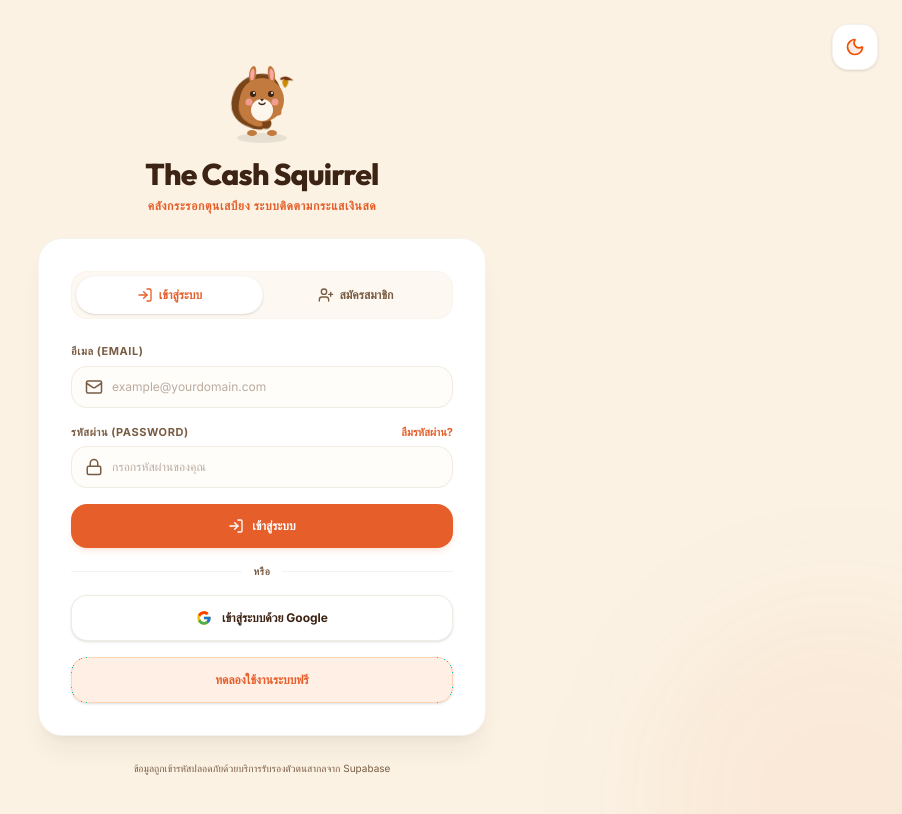
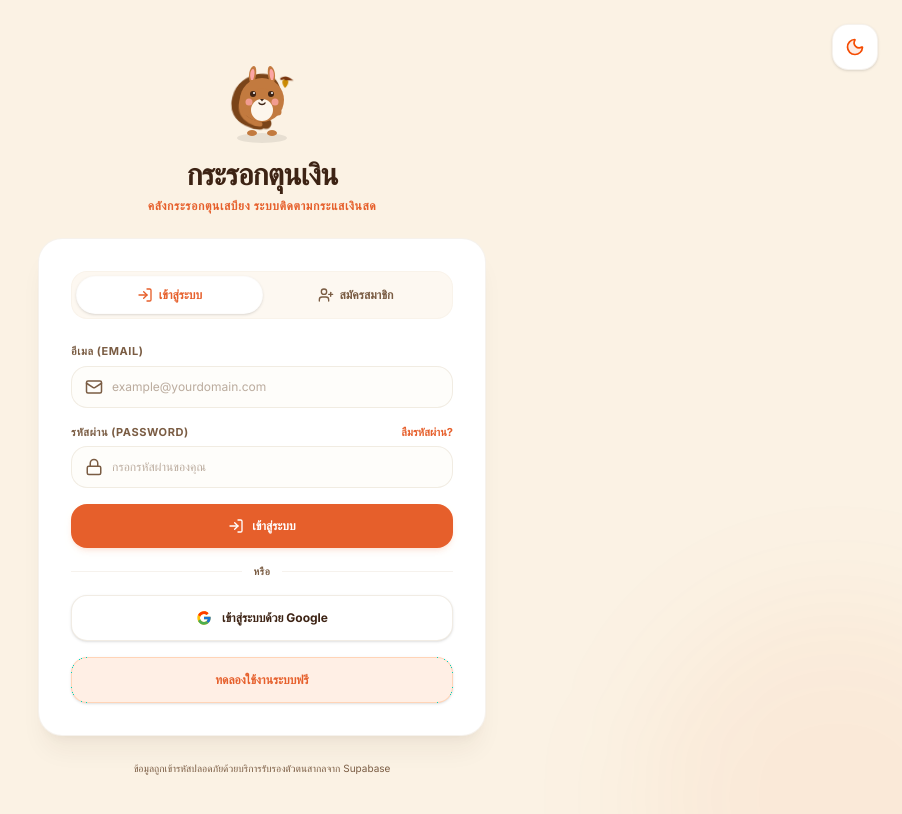
Before and after one commit to kainoktop-bit/cash-squirrel, a React (Vite) app: page / in a window 1280 px wide. Shown: the top 814 px of the page, without its empty margins (378-1280 px from the left). Built offline with nearby package versions, Linux system fonts and the light colour scheme.

Commit message:
Rename app to กระรอกตุนเงิน for easier readability
Co-Authored-By: Claude Sonnet 5 <noreply@anthropic.com>
Claude-Session: https://claude.ai/code/session_012Pz2BQT4dtcGbReNXSpHLc

```diff
--- a/index.html
+++ b/index.html
@@ -9,10 +9,10 @@
     <!-- iOS meta tags for full PWA and home screen integration -->
     <meta name="apple-mobile-web-app-capable" content="yes" />
     <meta name="apple-mobile-web-app-status-bar-style" content="default" />
-    <meta name="apple-mobile-web-app-title" content="กระรอกตุนเสบียง" />
+    <meta name="apple-mobile-web-app-title" content="กระรอกตุนเงิน" />
     <link rel="apple-touch-icon" href="/favicon.svg" />
 
-    <title>The Cash Squirrel 🐿️ - บันทึกงาน & ซิงค์ข้อมูลคลาวด์</title>
+    <title>กระรอกตุนเงิน 🐿️ - บันทึกงาน & ซิงค์ข้อมูลคลาวด์</title>
   </head>
   <body>
     <div id="root"></div>
--- a/metadata.json
+++ b/metadata.json
@@ -1,5 +1,5 @@
 {
-  "name": "The Cash Squirrel",
+  "name": "กระรอกตุนเงิน",
   "description": "Cashflow tracker app for freelancers and influencers with credit term forecasting and split calculations.",
   "requestFramePermissions": [],
   "majorCapabilities": [
--- a/src/App.tsx
+++ b/src/App.tsx
@@ -137,7 +137,7 @@ const cleanJobs = (arr: any[]): Job[] => {
 
 const TOUR_STEPS: TourStep[] = [
   {
-    title: "ยินดีต้อนรับสู่ The Cash Squirrel!",
+    title: "ยินดีต้อนรับสู่กระรอกตุนเงิน!",
     description: "ผมคือคุณกระรอกน้อย ผู้ช่วยตุนเสบียงเงินสดของคุณครับ! ผมจะขอพาคุณไปชมรอบๆ เพื่อแนะนำฟีเจอร์เด็ดๆ ทั้ง 9 ส่วนของเครื่องมือฟรีแลนซ์ไทยตัวนี้อย่างรวดเร็วเลยนะครับ!",
     mood: "wave",
     tab: "dashboard"
@@ -198,7 +198,7 @@ const TOUR_STEPS: TourStep[] = [
   },
   {
     title: "การทัวร์สิ้นสุดแล้วครับ!",
-    description: "ยอดเยี่ยมมากครับ! ตอนนี้คุณรู้จัก The Cash Squirrel ครบถ้วนแล้ว พร้อมสำหรับการวางแผนและเก็บตุนเสบียงเงินสดฟรีแลนซ์อย่างเป็นสุขแล้วครับ ขอให้งานดีลหลั่งไหลเงินล้นมือนะครับ!",
+    description: "ยอดเยี่ยมมากครับ! ตอนนี้คุณรู้จักกระรอกตุนเงิน ครบถ้วนแล้ว พร้อมสำหรับการวางแผนและเก็บตุนเสบียงเงินสดฟรีแลนซ์อย่างเป็นสุขแล้วครับ ขอให้งานดีลหลั่งไหลเงินล้นมือนะครับ!",
     mood: "celebrate",
     tab: "dashboard"
   }
@@ -1263,7 +1263,7 @@ export default function App() {
         >
           <Mascot mood="happy" size={130} animated={true} className="mb-4" />
           <div className="w-10 h-10 rounded-full border-4 border-brand-green-acc/25 border-t-brand-green-acc animate-spin mb-3 mt-1" />
-          <h2 className="text-sm font-extrabold text-brand-text font-display mb-1">The Cash Squirrel</h2>
+          <h2 className="text-sm font-extrabold text-brand-text font-display mb-1">กระรอกตุนเงิน</h2>
           <p className="text-[11px] font-bold text-brand-muted tracking-wide animate-pulse">กำลังเตรียมความอบอุ่นให้กระเป๋าเงินของคุณ...</p>
         </motion.div>
       </div>
@@ -1302,7 +1302,7 @@ export default function App() {
           </div>
           <div>
             <h1 className="font-display font-black text-xs tracking-tight text-brand-text">
-              The Cash Squirrel
+              กระรอกตุนเงิน
             </h1>
             <p className="text-[9px] text-[#E65F2B] dark:text-[#FFA473] font-black uppercase tracking-wider">
               คลังกระรอกตุนเสบียง
@@ -1455,7 +1455,7 @@ export default function App() {
                     </div>
                     <div>
                       <h1 className="font-display font-black text-xs tracking-tight text-brand-text">
-                        The Cash Squirrel
+                        กระรอกตุนเงิน
                       </h1>
                       <p className="text-[9px] text-[#E65F2B] dark:text-[#FFA473] font-black uppercase tracking-wider">
                         คลังกระรอกตุนเสบียง
@@ -1919,7 +1919,7 @@ export default function App() {
                   )}
 
                   <p>
-                    ยินดีต้อนรับสู่ระบบ <strong className="text-brand-text">The Cash Squirrel Cloud Sync</strong>! ข้อมูลทั้งหมดของคุณจะถูกบันทึกและซิงค์อย่างปลอดภัยโดยอัตโนมัติบนระบบคลาวด์แบบ Realtime เพื่อให้คุณสามารถใช้งานแอปพลิเคชันจากหลายอุปกรณ์พร้อมกันได้ทันทีอย่างไร้รอยต่อ
+                    ยินดีต้อนรับสู่ระบบ <strong className="text-brand-text">กระรอกตุนเงิน Cloud Sync</strong>! ข้อมูลทั้งหมดของคุณจะถูกบันทึกและซิงค์อย่างปลอดภัยโดยอัตโนมัติบนระบบคลาวด์แบบ Realtime เพื่อให้คุณสามารถใช้งานแอปพลิเคชันจากหลายอุปกรณ์พร้อมกันได้ทันทีอย่างไร้รอยต่อ
                   </p>
 
                   <div className="bg-brand-faint p-4 rounded-2xl border border-brand-border/30 space-y-3">
--- a/src/components/Login.tsx
+++ b/src/components/Login.tsx
@@ -196,7 +196,7 @@ export default function Login({ darkMode, setDarkMode, onGuestLogin }: LoginProp
         <div className="text-center mb-6">
           <Mascot mood={mascotMood} size={100} className="mb-2" />
           <h2 className="text-2xl font-display font-extrabold tracking-tight text-brand-text sm:text-3xl">
-            The Cash Squirrel
+            กระรอกตุนเงิน
           </h2>
           <p className="mt-1.5 text-xs font-bold text-[#E65F2B] dark:text-[#FFA473] uppercase tracking-wider">
             คลังกระรอกตุนเสบียง ระบบติดตามกระแสเงินสด
```
Also changed, not shown: public/manifest.json, 1 other file (tests, documents, lock files or other folders).
